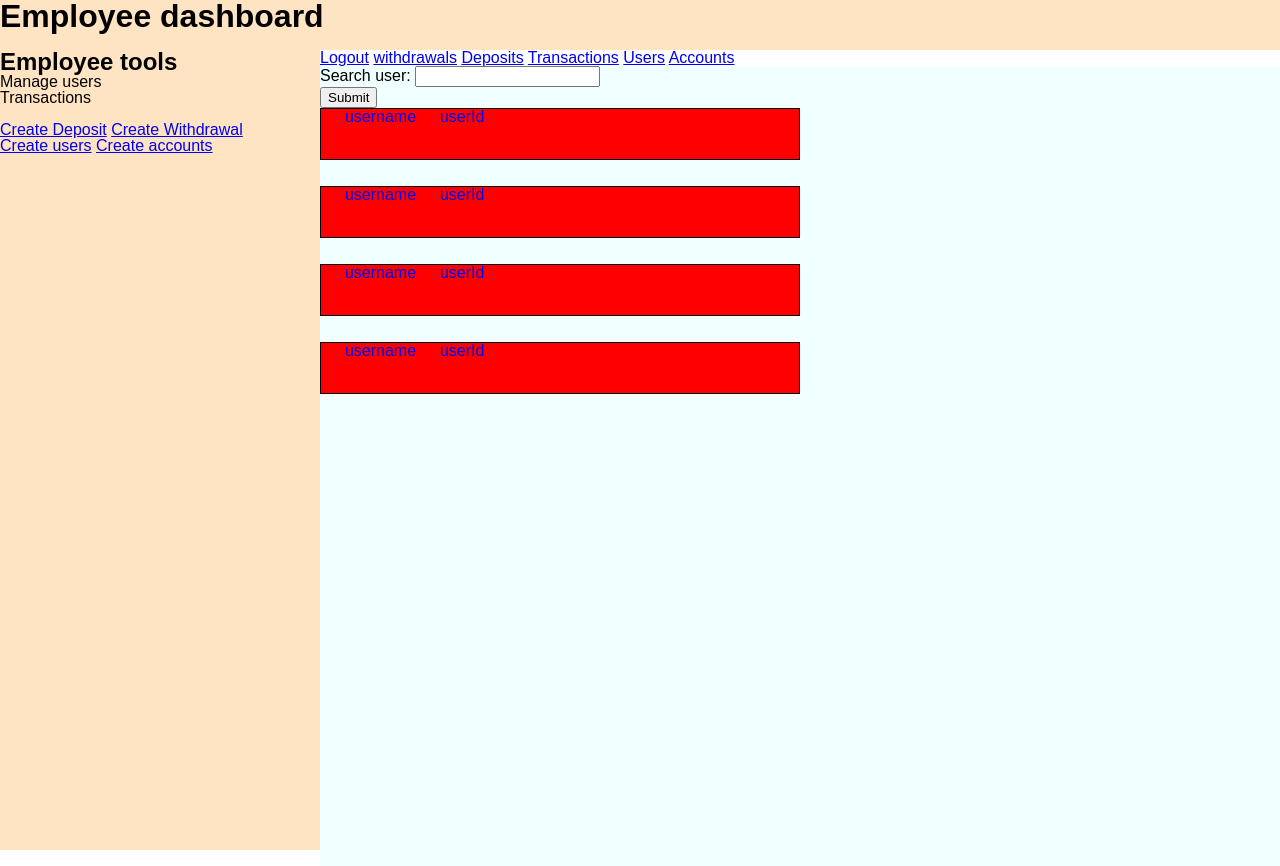
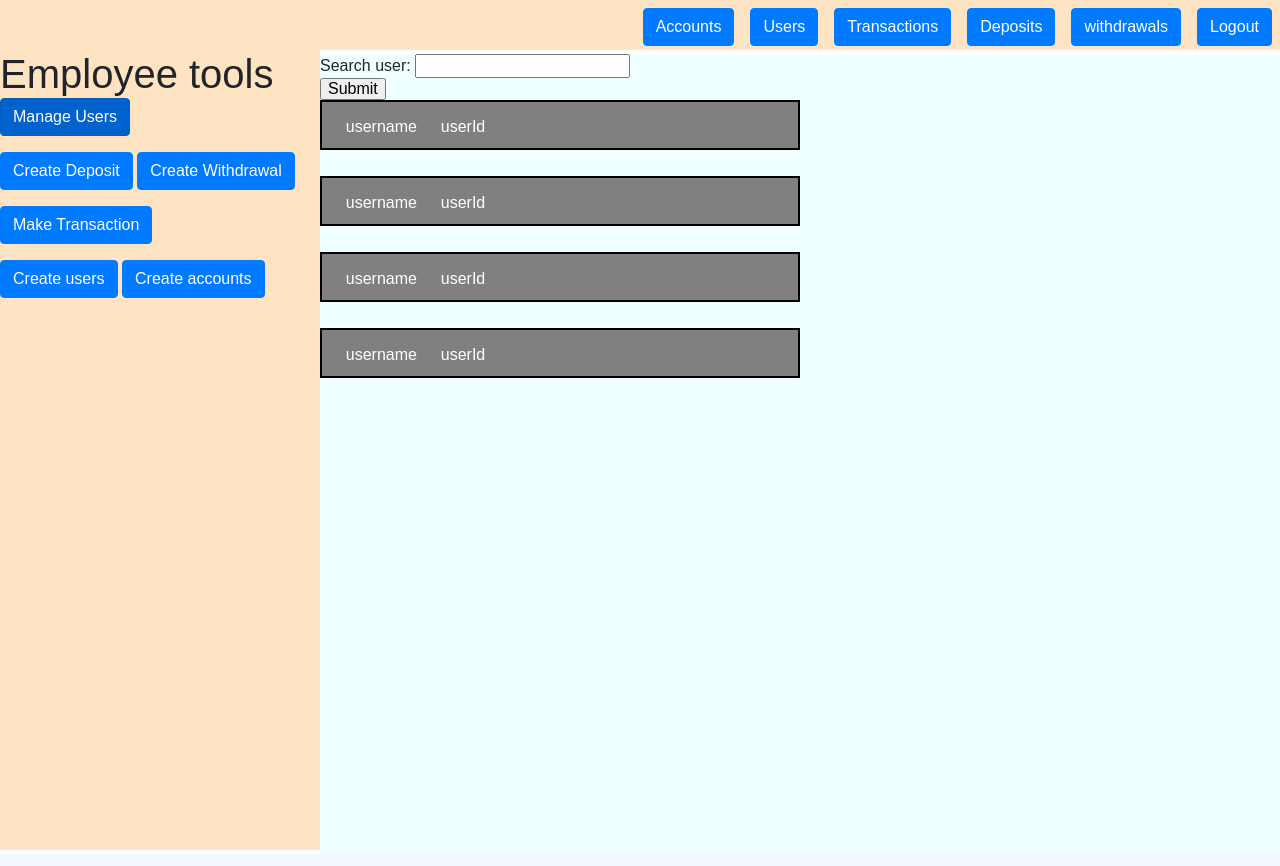
Before and after one commit to JesseTheRookie/CodeGeneration, a web app: page /employee-search-users.html in a window 1280 px wide. Run offline with its HTML, style and script files only (its server is not run), Linux system fonts and the light colour scheme; data that the repository does not hold is empty; some of the project's set-up classes (security, data sources, template engines, error pages and the like) are left out, and stand-ins take their place.

Commit message:
splitted functionality of employee and user

```diff
--- a/src/main/resources/public/create-transaction.html
+++ b/src/main/resources/public/create-transaction.html
@@ -61,7 +61,7 @@
     </script>
   </head>
   <body>
-    <h1>Create Account</h1>
+    <h1>Create Transaction</h1>
 
     <section id="create">
       <div class="container">
--- a/src/main/resources/public/css/generic.css
+++ b/src/main/resources/public/css/generic.css
@@ -32,13 +32,15 @@
 .list li {
     margin-bottom: 10px;
     height: 50px;
-    border: 1px solid black;
-    background-color: red;
+    border: 2px solid black;
+    background-color: grey;
 }
 
 .list li p {
     float: left;
+    color: white;
     margin-left: 5%;
+    line-height: 50px;
 }
 
 .list li input {
--- a/src/main/resources/public/employee-search-users.html
+++ b/src/main/resources/public/employee-search-users.html
@@ -2,31 +2,54 @@
 <html>
 
 <head>
-    <title>Employee dashboard</title>
-    <link rel="stylesheet" type="text/css" media="screen" href="css/generic.css">
-    <link rel="stylesheet" type="text/css" media="screen" href="css/reset.css">
+    <!-- Required meta tags -->
+    <meta charset="utf-8" />
+    <meta name="viewport" content="width=device-width, initial-scale=1, shrink-to-fit=no" />
+
+    <!-- Bootstrap CSS -->
+    <link rel="stylesheet" href="https://stackpath.bootstrapcdn.com/bootstrap/4.3.1/css/bootstrap.min.css"
+        integrity="sha384-ggOyR0iXCbMQv3Xipma34MD+dH/1fQ784/j6cY/iJTQUOhcWr7x9JvoRxT2MZw1T" crossorigin="anonymous" />
+
+    <!--Nieuwe stylesheets-->
+    <link rel="stylesheet" type="text/css" media="screen" href="css/generic.css" />
+    <link rel="stylesheet" type="text/css" media="screen" href="css/reset.css" />
+
+    <title>Hello, world!</title>
+
+    <!-- Optional JavaScript -->
+    <!-- jQuery first, then Popper.js, then Bootstrap JS -->
+    <script src="https://ajax.googleapis.com/ajax/libs/jquery/3.4.1/jquery.min.js"></script>
+    <!-- THIS IS THE RIGHT JQUERY-->
+    <script src="https://cdnjs.cloudflare.com/ajax/libs/popper.js/1.14.7/umd/popper.min.js"
+        integrity="sha384-UO2eT0CpHqdSJQ6hJty5KVphtPhzWj9WO1clHTMGa3JDZwrnQq4sF86dIHNDz0W1"
+        crossorigin="anonymous"></script>
+    <script src="https://stackpath.bootstrapcdn.com/bootstrap/4.3.1/js/bootstrap.min.js"
+        integrity="sha384-JjSmVgyd0p3pXB1rRibZUAYoIIy6OrQ6VrjIEaFf/nJGzIxFDsf4x0xIM+B07jRM"
+        crossorigin="anonymous"></script>
 
 </head>
 
 <body>
     <header id="header">
-        <h1>Employee dashboard</h1>
+            <title>Search Useraccounts</title>
+            <a type="button" class="btn btn-primary float-right m-2" href="/logout">Logout</a>
+            <a type="button" class="btn btn-primary float-right m-2" href="/withdrawals">withdrawals</a>
+            <a type="button" class="btn btn-primary float-right m-2" href="/deposits">Deposits</a>
+            <a type="button" class="btn btn-primary float-right m-2" href="/transactions">Transactions</a>
+            <a type="button" class="btn btn-primary float-right m-2" href="/get-users">Users</a>
+            <a type="button" class="btn btn-primary float-right m-2" href="/get-accounts">Accounts</a>
     </header>
-    <a type="button" class="btn btn-primary" href="/logout">Logout</a>
-    <a type="button" class="btn btn-primary" href="/withdrawals">withdrawals</a>
-    <a type="button" class="btn btn-primary" href="/deposits">Deposits</a>
-    <a type="button" class="btn btn-primary" href="/transactions">Transactions</a>
-    <a type="button" class="btn btn-primary" href="/get-users">Users</a>
-    <a type="button" class="btn btn-primary" href="/get-accounts">Accounts</a>
+
     <nav id="sideMenu">
         <h1>Employee tools</h1>
         <ul>
-            <li class="active">Manage users</li>
-            <li>Transactions</li>
-            <br>
+            <a type="button" class="btn btn-primary active" href="/employeeTools">Manage Users</a>
+            <br><br>
             <a type="button" class="btn btn-primary" href="/employee-user-new-deposit.html">Create Deposit</a>
             <a type="button" class="btn btn-primary" href="/employee-user-new-withdrawal.html">Create Withdrawal</a>
-            <br>
+            <br><br>
+            <a type="button" class="btn btn-primary" href="/create-transaction">Make Transaction</a>
+            <br><br>
             <a type="button" class="btn btn-primary" href="/create-users">Create users</a>
             <a type="button" class="btn btn-primary" href="/create-accounts">Create accounts</a>
         </ul>
```
Also changed, not shown: src/main/java/io/swagger/configuration/ViewController.java (+11 -0 lines), src/main/resources/public/employee-user-accounts.html (+26 -3 lines), src/main/resources/public/employee-user-new-deposit.html (+16 -34 lines), src/main/resources/public/employee-user-new-transaction.html (+9 -2 lines), src/main/resources/public/employee-user-new-withdrawal.html (+16 -34 lines), src/main/resources/public/employee-user-transactions.html (+13 -6 lines), src/main/resources/public/user-dashboard.html (+2 -5 lines).
